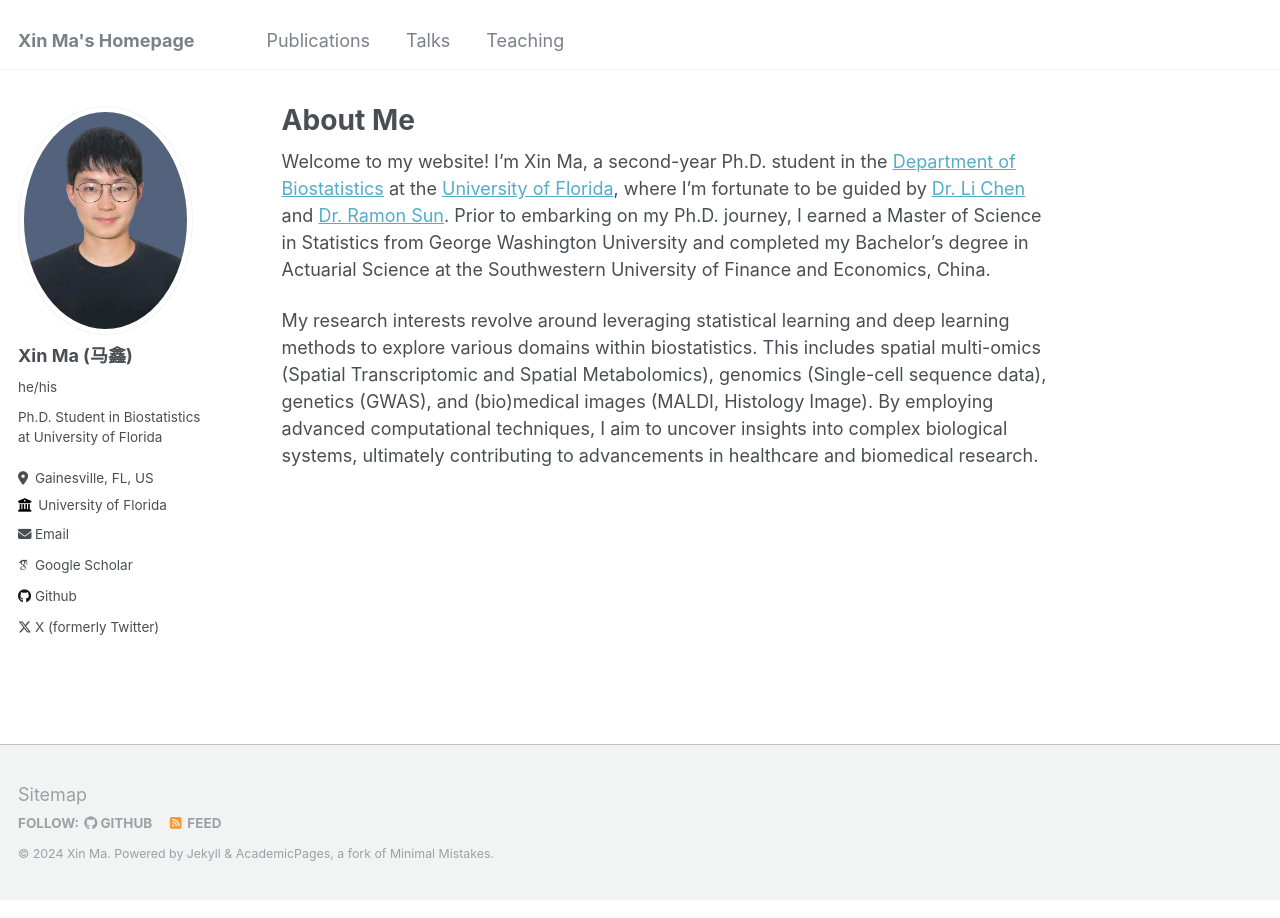
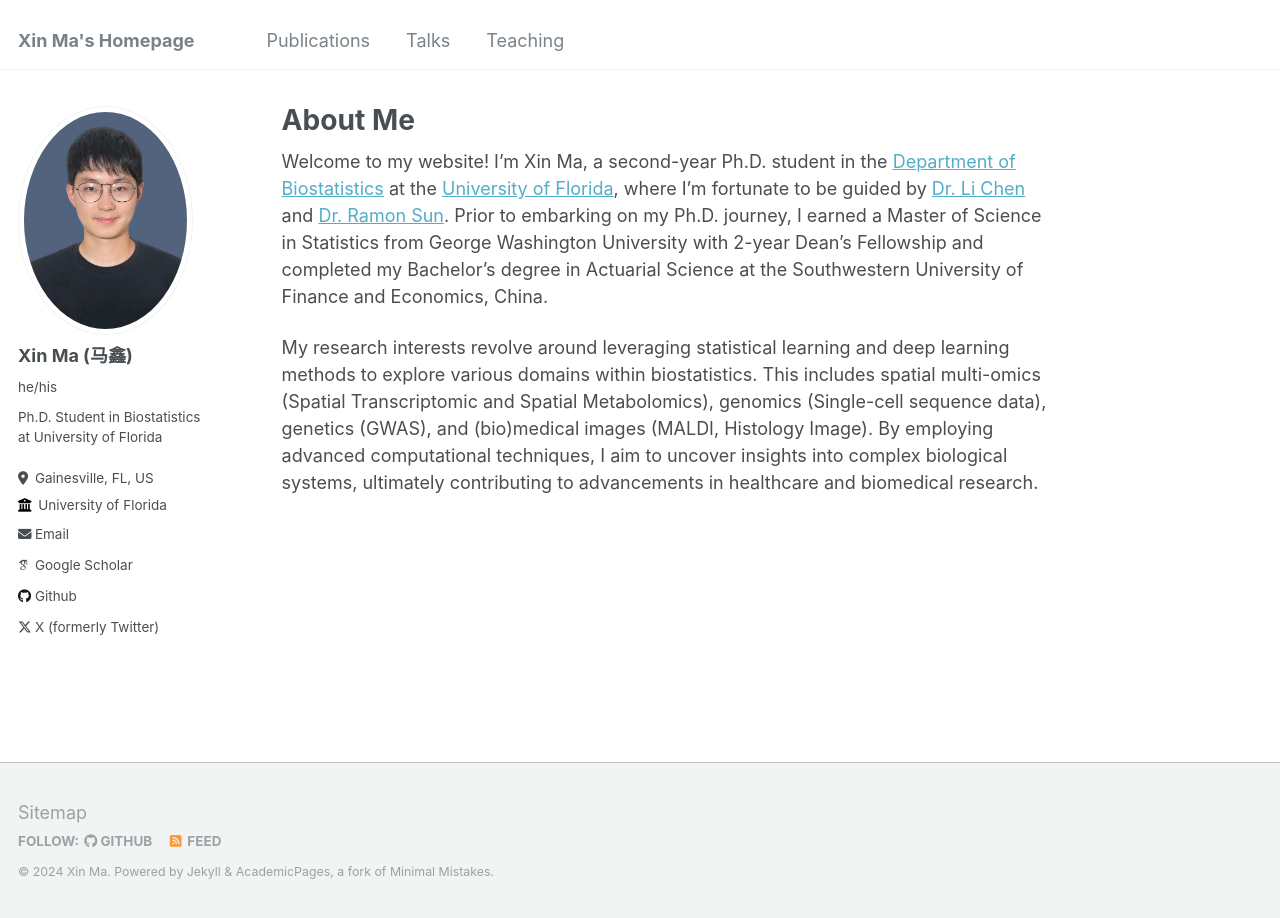
Before and after one commit to XinBiostats/xinbiostats.github.io, a Jekyll site: the page built from _pages/about.md, in a window 1280 px wide. Built offline with Jekyll 4.4.1, drawn with Linux system fonts in a browser that asks for light colours; some web fonts are replaced.

Commit message:
Update about.md

```diff
--- a/_pages/about.md
+++ b/_pages/about.md
@@ -7,6 +7,6 @@ redirect_from:
   - /about.html
 ---
 
-Welcome to my website! I'm Xin Ma, a second-year Ph.D. student in the [Department of Biostatistics](https://biostat.ufl.edu) at the [University of Florida](https://www.ufl.edu), where I'm fortunate to be guided by [Dr. Li Chen](https://biostat.ufl.edu/profile/chen-li-1/) and [Dr. Ramon Sun](https://biochem.med.ufl.edu/profile/sun-ramon/). Prior to embarking on my Ph.D. journey, I earned a Master of Science in Statistics from George Washington University and completed my Bachelor's degree in Actuarial Science at the Southwestern University of Finance and Economics, China.
+Welcome to my website! I'm Xin Ma, a second-year Ph.D. student in the [Department of Biostatistics](https://biostat.ufl.edu) at the [University of Florida](https://www.ufl.edu), where I'm fortunate to be guided by [Dr. Li Chen](https://biostat.ufl.edu/profile/chen-li-1/) and [Dr. Ramon Sun](https://biochem.med.ufl.edu/profile/sun-ramon/). Prior to embarking on my Ph.D. journey, I earned a Master of Science in Statistics from George Washington University with 2-year Dean's Fellowship and completed my Bachelor's degree in Actuarial Science at the Southwestern University of Finance and Economics, China.
 
 My research interests revolve around leveraging statistical learning and deep learning methods to explore various domains within biostatistics. This includes spatial multi-omics (Spatial Transcriptomic and Spatial Metabolomics), genomics (Single-cell sequence data), genetics (GWAS), and (bio)medical images (MALDI, Histology Image). By employing advanced computational techniques, I aim to uncover insights into complex biological systems, ultimately contributing to advancements in healthcare and biomedical research.
```
